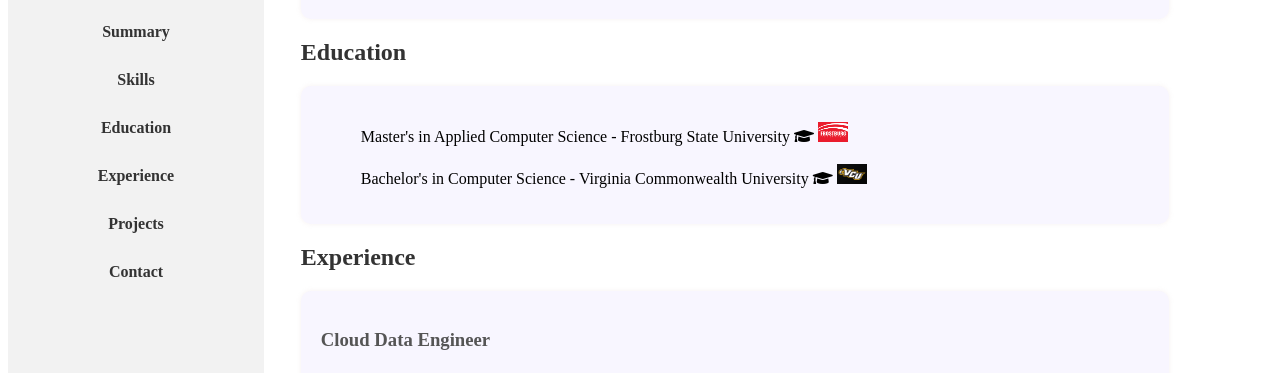
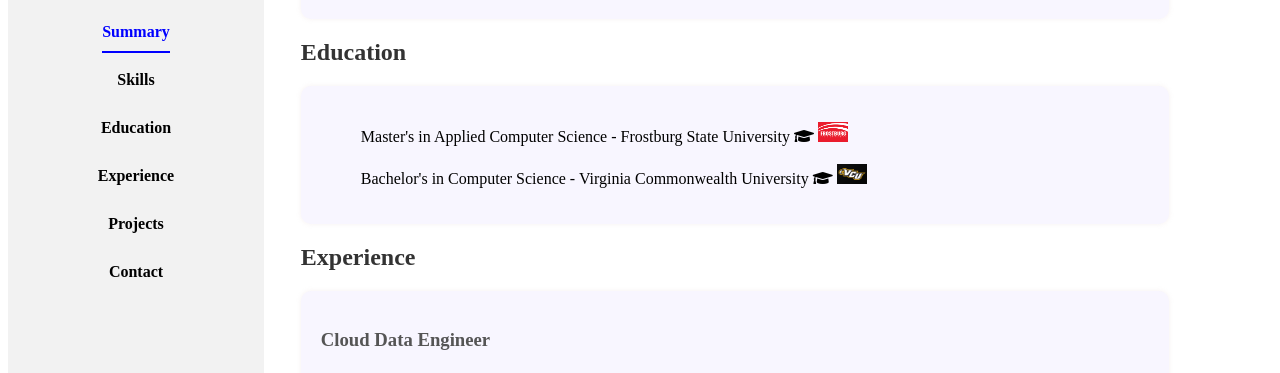
Before and after one commit to sahoos511/sahoos511.github.io, a plain HTML site: page index.html in a window 1280 px wide. Both pictures are taken after a click on the link "Summary". Shown: the part 541-914 px from the top of the page. Drawn offline with Linux system fonts and the light colour scheme.

Commit message:
added some more style

```diff
--- a/index.html
+++ b/index.html
@@ -9,7 +9,7 @@
      <!-- Font Awesome CSS -->
      <link rel="stylesheet" href="https://cdnjs.cloudflare.com/ajax/libs/font-awesome/4.7.0/css/font-awesome.min.css">
      <link rel="stylesheet" href="https://cdnjs.cloudflare.com/ajax/libs/font-awesome/5.15.4/css/all.min.css">
-
+     <script src="sections.js" defer></script>
 
 
 </head>
@@ -42,12 +42,12 @@
             </div>
             <nav>
                 <ul>
-                    <li><a href="#summary">Summary</a></li>
-                    <li><a href="#skills">Skills</a></li>
-                    <li><a href="#education">Education</a></li>
-                    <li><a href="#experience">Experience</a></li>
-                    <li><a href="#projects">Projects</a></li>
-                    <li><a href="#contact">Contact</a></li>
+                    <li><a href="#summary" class="nav-link">Summary</a></li>
+                    <li><a href="#skills" class="nav-link">Skills</a></li>
+                    <li><a href="#education" class="nav-link">Education</a></li>
+                    <li><a href="#experience" class="nav-link">Experience</a></li>
+                    <li><a href="#projects" class="nav-link">Projects</a></li>
+                    <li><a href="#contact" class="nav-link">Contact</a></li>
                 </ul>
             </nav>
         </div>
--- /dev/null
+++ b/sections.js
@@ -0,0 +1,8 @@
+document.querySelectorAll('.nav-link').forEach(item => {
+    item.addEventListener('click', event => {
+        document.querySelectorAll('.nav-link').forEach(link => {
+            link.classList.remove('active');
+        });
+        item.classList.add('active');
+    });
+});
--- a/style.css
+++ b/style.css
@@ -264,3 +264,40 @@ li {
     white-space: nowrap;
     z-index: 1;
 }
+
+nav {
+    text-align: center; /* Center align the navigation */
+}
+
+nav ul {
+    list-style-type: none; /* Remove default list styles */
+    padding: 0; /* Remove default padding */
+}
+
+.nav-link {
+    text-decoration: none;
+    color: #000;
+    position: relative; /* Add position relative to the nav link */
+    margin: 0 10px; /* Add spacing between navigation links */
+    display: inline-block; /* Make the navigation links inline-block to allow for centering */
+    transition: color 0.3s, background-color 0.3s; /* Add transition effect */
+}
+
+.nav-link.active {
+    color: blue; /* Change text color to blue */
+}
+
+.nav-link.active::after {
+    content: '';
+    position: absolute;
+    bottom: -2px; /* Adjust as needed to position the line properly */
+    left: 0;
+    width: 100%; /* Set width to 100% to cover the entire width of the link */
+    height: 2px; /* Adjust as needed for the thickness of the line */
+    background-color: blue; /* Change the color as needed */
+    z-index: -1; /* Ensure the line is behind the text */
+}
+
+.nav-link:hover {
+    background-color: #f0f0f0; /* Change background color on hover */
+}
```
